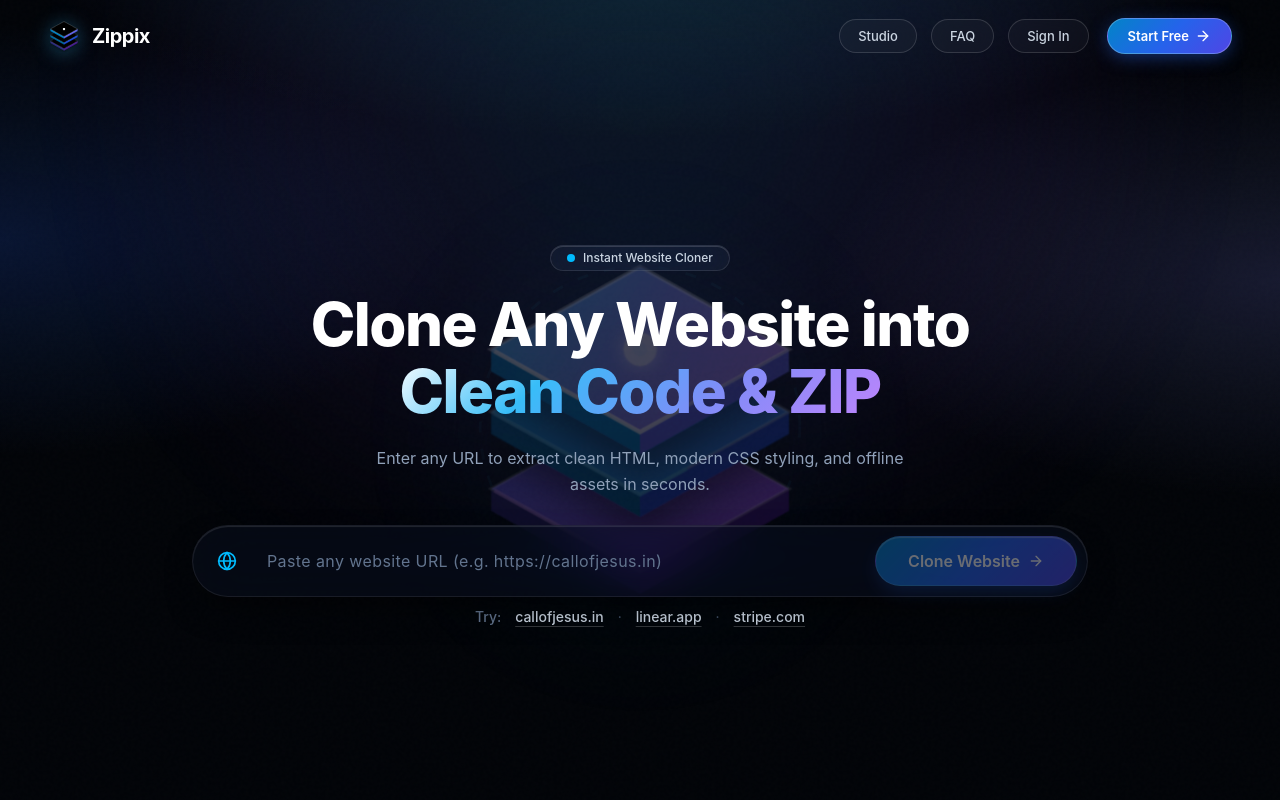
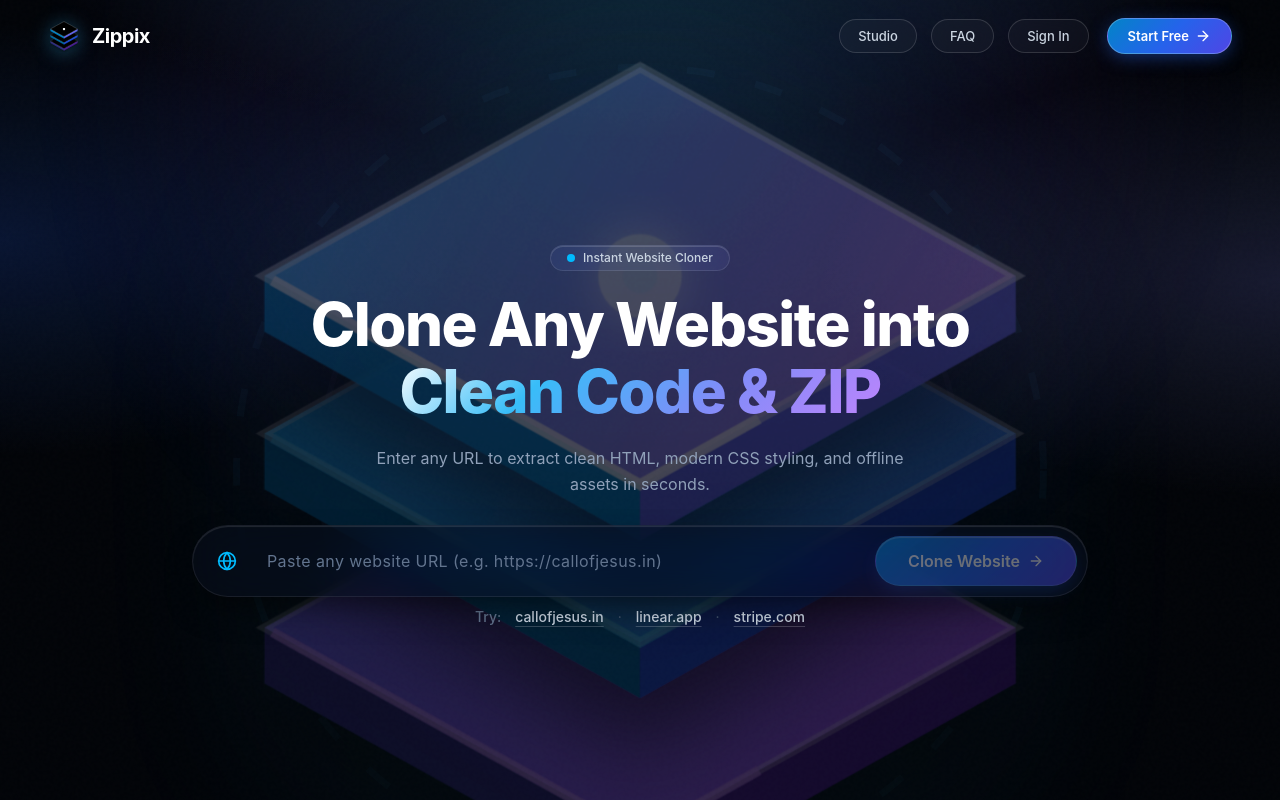
Before and after one commit to yashsingh-14/zippix-web, a React (Vite) app: page / in a window 1280 px wide. Shown: the top 800 px of the page. Built offline with nearby package versions, Linux system fonts and the light colour scheme.

Commit message:
style(hero): enlarge 3D background logo animation to full prominent scale while preserving uncut headroom

```diff
--- a/src/components/AnimatedHeroLogo.jsx
+++ b/src/components/AnimatedHeroLogo.jsx
@@ -2,12 +2,12 @@
 
 export const AnimatedHeroLogo = () => {
   return (
-    <div className="absolute top-[46%] sm:top-[48%] left-1/2 -translate-x-1/2 -translate-y-1/2 w-[320px] sm:w-[480px] md:w-[580px] lg:w-[640px] max-h-[62vh] aspect-square pointer-events-none select-none -z-10 opacity-22 sm:opacity-26 transition-all duration-700">
+    <div className="absolute top-[48%] sm:top-[50%] left-1/2 -translate-x-1/2 -translate-y-1/2 w-[460px] sm:w-[680px] md:w-[840px] lg:w-[960px] h-[460px] sm:h-[680px] md:h-[840px] lg:h-[960px] pointer-events-none select-none -z-10 opacity-24 sm:opacity-28 transition-all duration-700">
       <svg
-        viewBox="-20 -28 168 180"
+        viewBox="0 -10 128 138"
         fill="none"
         xmlns="http://www.w3.org/2000/svg"
-        className="w-full h-full overflow-visible filter drop-shadow-[0_0_90px_rgba(56,189,248,0.25)]"
+        className="w-full h-full overflow-visible filter drop-shadow-[0_0_100px_rgba(56,189,248,0.35)]"
       >
         <defs>
           {/* Top Layer Gradient (Vibrant Sky to Purple) */}
@@ -37,7 +37,7 @@
 
           {/* Atmospheric Layer Shadow */}
           <filter id="heroLayerShadow" x="-20%" y="-20%" width="140%" height="150%">
-            <feDropShadow dx="0" dy="8" stdDeviation="6" floodColor="#000000" floodOpacity="0.5" />
+            <feDropShadow dx="0" dy="8" stdDeviation="6" floodColor="#000000" floodOpacity="0.55" />
           </filter>
         </defs>
 
```
